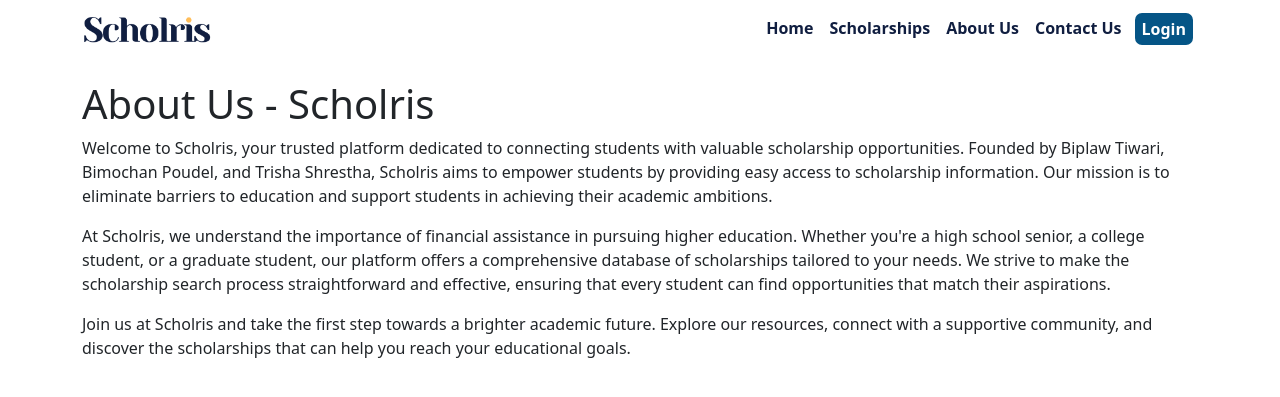
After one commit to scholris/scholris.github.io, a PHP site: page /Pages/aboutus.html in a window 1280 px wide. The commit adds this page. Shown: the top 397 px of the page. Run offline with PHP 8.4, Linux system fonts and the light colour scheme.

Commit message:
about us created

```diff
--- /dev/null
+++ b/Pages/aboutus.html
@@ -0,0 +1,63 @@
+<!DOCTYPE html>
+<html lang="en">
+
+<head>
+  <meta charset="UTF-8">
+  <meta name="viewport" content="width=device-width, initial-scale=1.0">
+  <link rel="shortcut icon" href="../Images/favicon.svg" type="image/x-icon" />
+  <link rel="stylesheet" href="../Stylesheets/variables.css" />
+  <link rel="stylesheet" href="../Stylesheets/contactus.css" />
+  <link rel="stylesheet" href="../Stylesheets/custom-classes.css" />
+  <link rel="stylesheet" href="../Stylesheets/bootstrap.min.css" />
+  <title>About Us - Scholris</title>
+</head>
+<body>
+  <!-- Navigation Bar -->
+  <nav class="navbar navbar-expand fixed-top">
+    <div class="container">
+      <a class="navbar-brand" href="/">
+        <img src="../Images/scholris-dark.png" class="navbar-logo" alt="Scholris" height="30" width="130" />
+      </a>
+      <!-- Toggle button for mobile -->
+      <button class="navbar-toggler" type="button" data-bs-toggle="collapse" data-bs-target="#navbarNav"
+        aria-controls="navbarNav" aria-expanded="false" aria-label="Toggle navigation">
+        <span class="navbar-toggler-icon"></span>
+      </button>
+      <!-- Navigation links -->
+      <div class="collapse navbar-collapse" id="navbarNav">
+        <ul class="navbar-nav ms-auto">
+          <li class="nav-item"><a href="#" class="nav-link">Home</a></li>
+          <li class="nav-item"><a href="#" class="nav-link">Scholarships</a></li>
+          <li class="nav-item"><a href="#" class="nav-link active">About Us</a></li>
+          <li class="nav-item"><a href="#" class="nav-link">Contact Us</a></li>
+          <li class="nav-item"><a href="#" class="nav-link navbar-btn">Login</a></li>
+        </ul>
+      </div>
+    </div>
+  </nav>
+  <!-- End Navigation Bar -->
+
+  <!-- About Us Content -->
+  <div class="container" style="margin-top: 80px;">
+    <h1>About Us - Scholris</h1>
+    <p>Welcome to Scholris, your trusted platform dedicated to connecting students with valuable scholarship opportunities.
+      Founded by Biplaw Tiwari, Bimochan Poudel, and Trisha Shrestha, Scholris aims to empower students by providing
+      easy access to scholarship information. Our mission is to eliminate barriers to education and support students in
+      achieving their academic ambitions.</p>
+
+    <p>At Scholris, we understand the importance of financial assistance in pursuing higher education. Whether you're a
+      high school senior, a college student, or a graduate student, our platform offers a comprehensive database of
+      scholarships tailored to your needs. We strive to make the scholarship search process straightforward and
+      effective, ensuring that every student can find opportunities that match their aspirations.</p>
+
+    <p>Join us at Scholris and take the first step towards a brighter academic future. Explore our resources, connect
+      with a supportive community, and discover the scholarships that can help you reach your educational goals.</p>
+  </div>
+  <!-- End About Us Content -->
+
+
+  <!-- Bootstrap JS -->
+  <script src="../Scripts/bootstrap.bundle.min.js"></script>
+</body>
+
+</html>
--- a/Stylesheets/contactus.css
+++ b/Stylesheets/contactus.css
@@ -1,28 +1,22 @@
-/*css of conatct us*/
-.contactus-wrapper {
-    margin: 3rem 20rem;
-    padding: 50px;
-    border: 1px solid rgba(0, 0, 0, 0.5);
-    border-radius: 10px;
-  }
+.nav-link {
+  /* overwriting bootstrap */
+  color: var(--primary-color) !important;
+  font-weight: 600 !important;
+}
 
-  .form-control:focus {
-      /* overwriting bs css */
-      box-shadow: none !important;
-  }
+.left-column-text-top{
+  font-size: 3rem;
+  margin-top: 5rem;
+}
 
-  .form-select:focus {
-      /* overwriting bs css */
-      box-shadow: none !important;
-  }
+.left-column-after-heading{
+  text-wrap: nowrap;
+}
 
-  .form-check-input:focus {
-      /* overwriting bs css */
-      box-shadow: none !important;
-  }
-
-  .form-check-input:checked {
-      /* overwriting bs css */
-      background-color: var(--primary-text-color) !important;
-      border-color: var(--primary-text-color) !important;
-  }
+.right-column{
+  margin: 1rem 0;
+  padding: 25px;
+  border-radius: 20px;
+  background-color: #fff;
+  box-shadow: 0 0 20px rgba(0, 0, 0, 0.2);
+}
```
Also changed, not shown: Pages/contactus.html (+20 -9 lines), Stylesheets/aboutus.css (added, +37 -0 lines).
